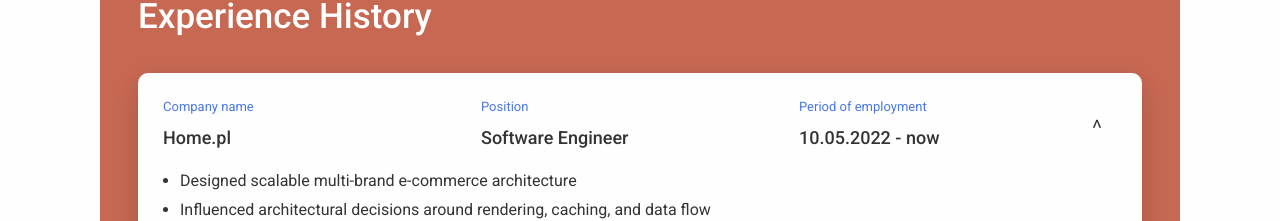
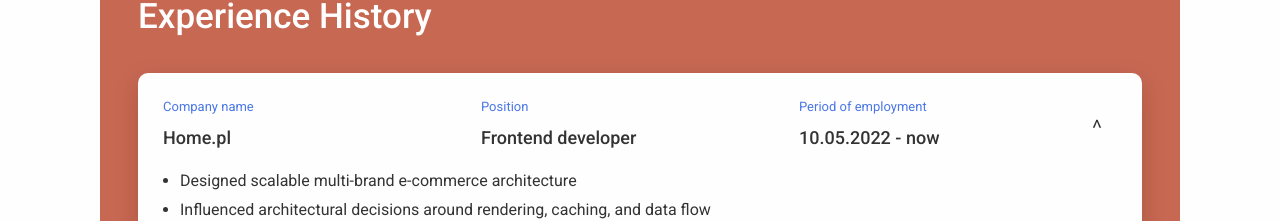
Before and after one commit to sebastiangolab/portfolio, a Next.js app: page / in a window 1280 px wide. Shown: the part 1220-1441 px from the top of the page. Built offline with nearby package versions, Linux system fonts and the light colour scheme; no server answers.

Commit message:
Update experience section

```diff
--- a/src/sections/ExperienceSection/index.tsx
+++ b/src/sections/ExperienceSection/index.tsx
@@ -14,7 +14,7 @@ interface Row {
 const rows = [
    {
       name: 'Home.pl',
-      position: 'Software Engineer',
+      position: 'Frontend developer',
       period: '10.05.2022 - now',
       content: (
          <>
```
